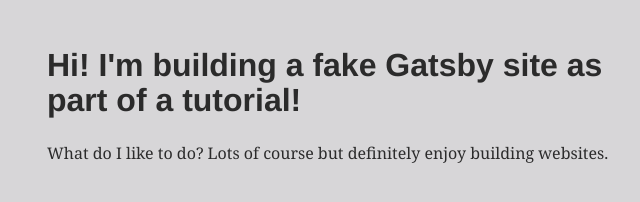
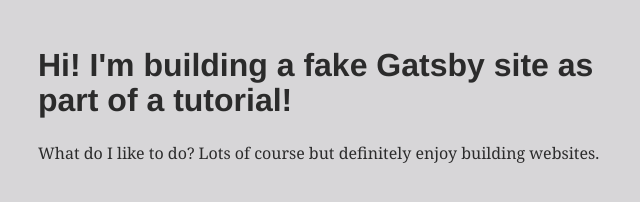
Before and after one commit to shahnawaz-pabon/gatsby-hello-world, a Gatsby site: page / in a window 1280 px wide. Shown: the whole page, without its empty margins (293-933 px from the left). Built offline with nearby package versions, Linux system fonts and the light colour scheme; Gatsby itself is replaced by a stand-in of ours.

Commit message:
First layout component added

```diff
--- /dev/null
+++ b/src/components/layout.js
@@ -0,0 +1,7 @@
+import React from "react"
+
+export default ({ children }) => (
+  <div style={{ margin: `3rem auto`, maxWidth: 650, padding: `0 1rem` }}>
+    {children}
+  </div>
+)
--- a/src/pages/contact.js
+++ b/src/pages/contact.js
@@ -1,10 +1,13 @@
 import React from "react"
+import Layout from "../components/layout"
 
 export default () => (
+  <Layout>
     <div>
       <h1>I'd love to talk! Email me at the address below</h1>
       <p>
         <a href="mailto:me@example.com">me@example.com</a>
       </p>
     </div>
+  </Layout>
 )
--- a/src/pages/index.js
+++ b/src/pages/index.js
@@ -1,11 +1,12 @@
 import React from "react"
+import Layout from "../components/layout"
 
 export default () => (
-  <div style={{ margin: `3rem auto`, maxWidth: 600 }}>
+  <Layout>
     <h1>Hi! I'm building a fake Gatsby site as part of a tutorial!</h1>
     <p>
       What do I like to do? Lots of course but definitely enjoy building
       websites.
     </p>
-  </div>
+  </Layout>
 )
```
Also changed, not shown: src/pages/about.js (+7 -4 lines). Lines whose indentation alone changed are shown as unchanged.
